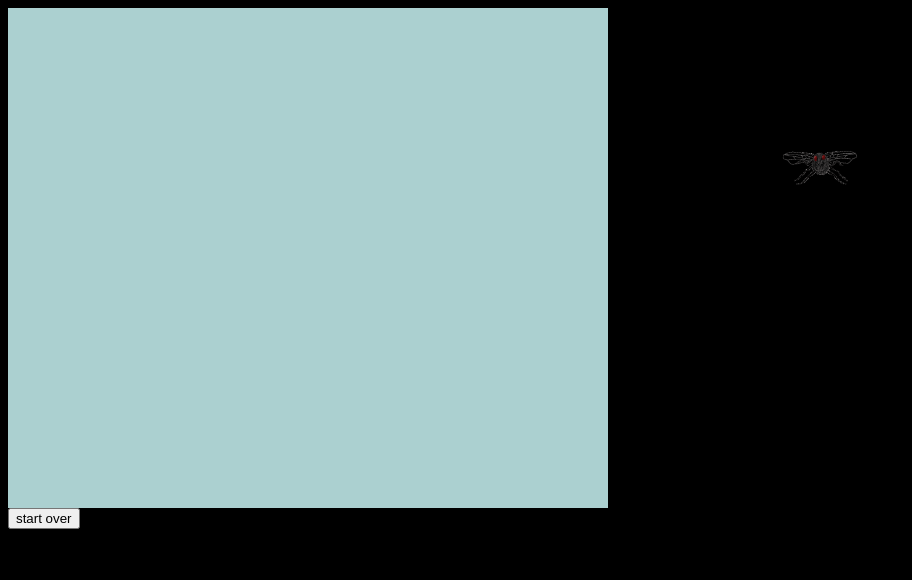
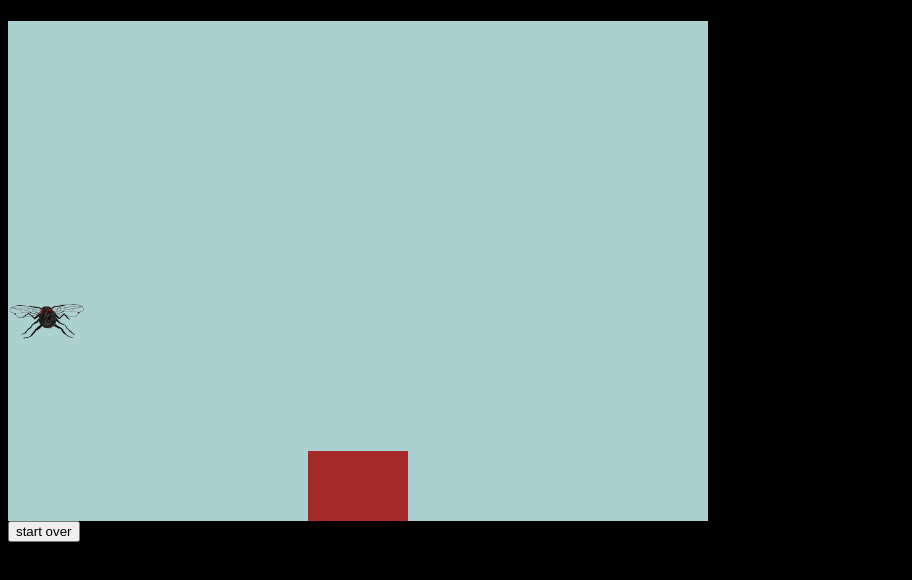
Before and after one commit to LyndonYRB/fly-swatter, a plain HTML site: page index.html in a window 1280 px wide. Shown: the whole page, without its empty margins (0-912 px from the left). Drawn offline with Linux system fonts and the light colour scheme.

Commit message:
got the fly to move aroun

```diff
--- a/script.js
+++ b/script.js
@@ -1,9 +1,13 @@
+
 let gameField = document.getElementById("gameField");
 
-moveFly = () => {
-  createFly.x += Math.random() * 5;
-  createFly.x += Math.random() * 5;
-}
+
+
+let cake = document.createElement("div");
+cake.classList.add("cake")
+gameField.appendChild(cake)
+
+
 
 createFly = () => {
   let flyDiv = document.createElement("div");
@@ -16,14 +20,33 @@ createFly = () => {
   flyDiv.style.top = Math.floor(Math.random() * 90 + 5) + '%';
   flyDiv.style.left = Math.floor(Math.random() * 90 + 5) + '%';
 
+  let deltaX = 0;
+  let deltaY = 0;
 
 
+
+  function animationframe() {
+    if (Math.random() > 0.95) {
+      deltaX = Math.floor(Math.random() * 10);
+      deltaY = Math.floor(Math.random() * 10);
+
+      if (Math.random() < 0.5) {
+        deltaX *= -1;
+      }
+
+      if (Math.random() < 0.5) {
+        deltaY *= -1;
+      }
+    }
+    flyDiv.style.top = '' + Math.min(Math.max(parseInt(flyDiv.style.top) + deltaY, 0), window.innerHeight - 170) + 'px';
+    flyDiv.style.left = '' + Math.min(Math.max(parseInt(flyDiv.style.left) + deltaX, 0), window.innerWidth - 110) + 'px';
+
+    window.requestAnimationFrame(animationframe);
+
+
+  }
+
+  window.requestAnimationFrame(animationframe);
 }
-animate = () => {
-  setTimeout(animate, 200);
-  moveFly()
-}
+
 createFly()
-
-animate()
-cake = document.createElement("div");
--- a/style.css
+++ b/style.css
@@ -2,27 +2,24 @@ body {background-color: black;
 
 }
 #gameField {
-  width: 600px;
+  position: relative;
+  width: 700px;
   height: 500px;
   margin: solid 5px;
   background-color: rgb(171, 208, 208);
-  background-size: cover;
-  background-position: center;
-  image-rendering: optimizeSpeed;
-  image-rendering: -moz-crisp-edges;
-  image-rendering: -o-crisp-edges;
-  image-rendering: -webkit-optimize-contrast;
-  image-rendering: crisp-edges;
-  -ms-interpolation-mode: bicubic;
-  overflow: hidden;
 }
 
 
 img {
-  position: absolute
-;
+  position: absolute;
   width: 80px;
 }
+
+.fly {
+position: absolute;
+
+}
+
 .cake {
   position: absolute;
 
@@ -30,7 +27,7 @@ img {
   height: 70px;
   background-color: brown;
   bottom: 0;
-  left: 270px;
+  left: 300px;
 }
 
 
```
